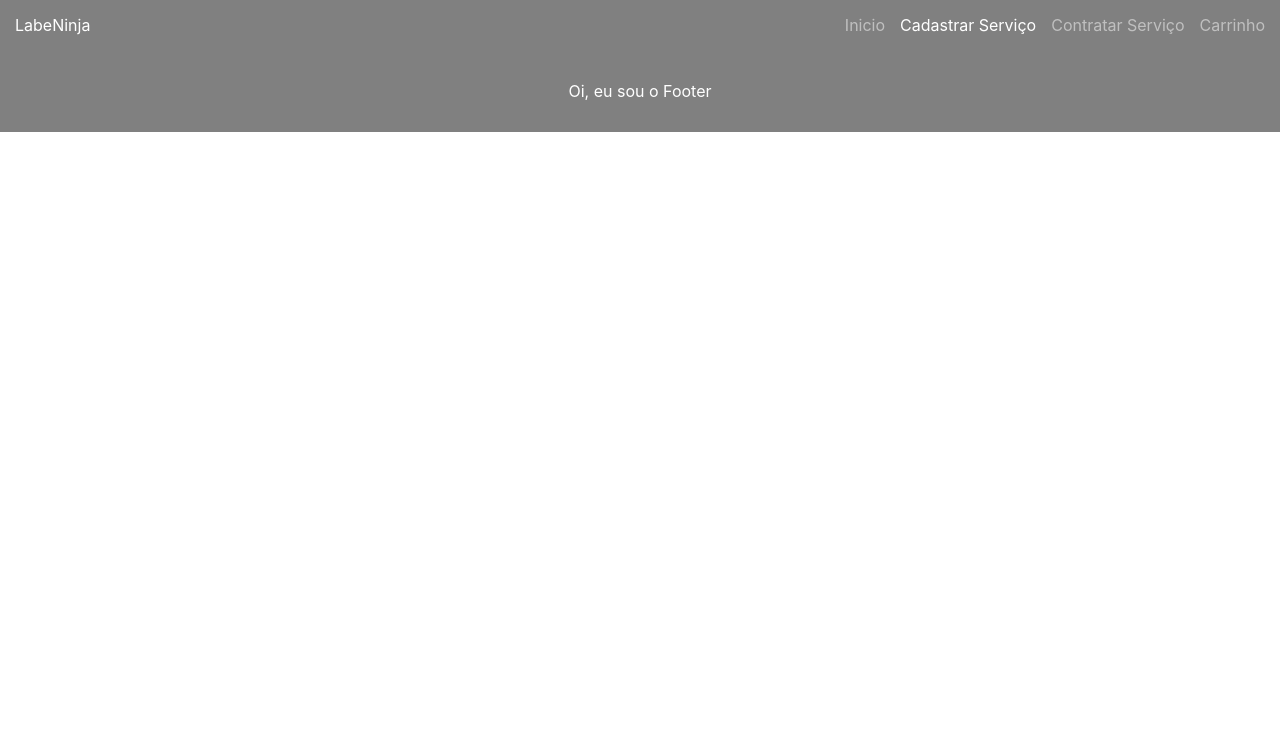
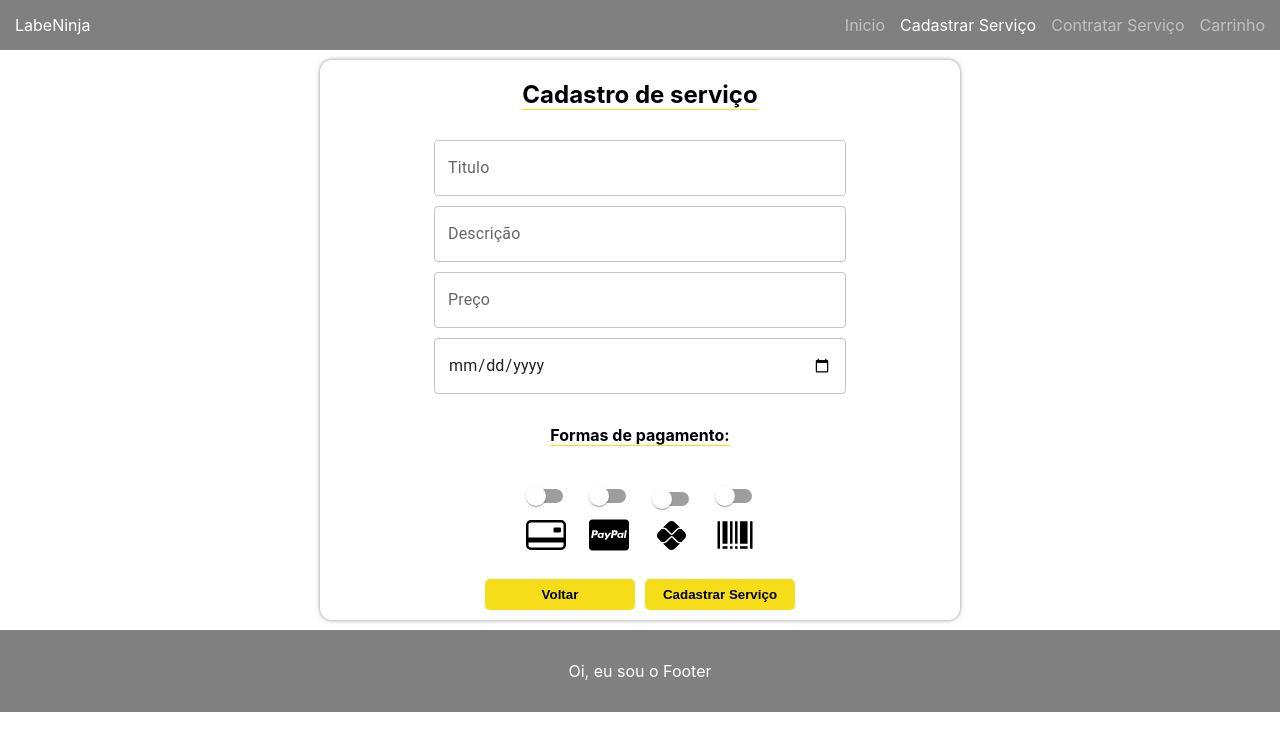
Before and after one commit to future4code/Freire-labe-ninja3, a React (Create React App) app: page / in a window 1280 px wide. Both pictures are taken after a click on the element "Cadastrar Serviço". Shown: the top 750 px of the page. Built offline with nearby package versions, Linux system fonts and the light colour scheme.

Commit message:
Criei-formulario-de-servico

```diff
--- a/package.json
+++ b/package.json
@@ -3,6 +3,10 @@
   "version": "0.1.0",
   "private": true,
   "dependencies": {
+    "@emotion/react": "^11.9.3",
+    "@emotion/styled": "^11.9.3",
+    "@mui/icons-material": "^5.8.4",
+    "@mui/material": "^5.8.6",
     "@testing-library/jest-dom": "^5.16.4",
     "@testing-library/react": "^13.2.0",
     "@testing-library/user-event": "^13.5.0",
--- a/src/pages/PaginaCadastro/PaginaCadastro.jsx
+++ b/src/pages/PaginaCadastro/PaginaCadastro.jsx
@@ -1,14 +1,196 @@
+import { Container } from "./style";
+import Axios from "axios";
 import React from "react";
-import { Container } from "./style";
+import { labeninjasURL } from "../../constants/labeninjasAPI";
+import Swal from "sweetalert2";
+import Switch from "@mui/material/Switch";
+import TextField from "@mui/material/TextField";
+import {FaCcPaypal} from "react-icons/fa"
+import {BsCreditCard2Back} from "react-icons/bs"
+import {AiOutlineBarcode} from "react-icons/ai"
+import PixIcon from '@mui/icons-material/Pix';
 
+
+const headers = {
+  headers: {
+    Authorization: "99e00f76-6043-47b1-a160-8d6452fb1a91",
+  },
+};
 
 
 export default class PaginaCadastro extends React.Component {
-    render() {
+  state = {
+    title: "",
+    description: "",
+    dueDate: "",
+    price: "",
+    menthods: [
+      { name: "Cartão" ,icon:<BsCreditCard2Back size={"40px"}/> },
+      { name: "PayPal",icon:<FaCcPaypal size={"40px"}/>},
+      { name: "Pix" , icon:< PixIcon fontSize={"large"}/>},
+      { name: "Boleto" ,icon:<AiOutlineBarcode size={"40px"}/> },
+    ],
+    paymentMethods: [],
+  };
+
+  onChangetitle = (event) => {
+    this.setState({
+      title: event.target.value,
+    });
+  };
+  onChangedescription = (event) => {
+    this.setState({
+      description: event.target.value,
+    });
+  };
+  onChangedueDate = (event) => {
+    this.setState({
+      dueDate: event.target.value,
+    });
+  };
+  onChangeprice = (event) => {
+    this.setState({
+      price: event.target.value,
+    });
+  };
+  onChangepaymentMethods = (name) => {
+    let selected = this.state.paymentMethods;
+    let find = selected.indexOf(name);
+
+    if (find > -1) {
+      selected.splice(find, 1);
+    } else {
+      selected.push(name);
+    }
+    this.setState({ selected });
+    console.log(selected);
+  };
+
+  createJob = () => {
+    const url = `${labeninjasURL}/jobs`;
+    const body = {
+      title: this.state.title,
+      description: this.state.description,
+      price: Number(this.state.price),
+      paymentMethods: this.state.paymentMethods,
+      dueDate: this.state.dueDate,
+    };
+
+    Axios.post(url, body, headers)
+      .then((res) => {
+        Swal.fire({
+          position: "center",
+          icon: "success",
+          title: `${res.data.message}: ${body.title}`,
+          showConfirmButton: true,
+          timer: 4500,
+          confirmButtonColor: "#f5dd1a",
+        });
+        this.setState({
+          title: "",
+          description: "",
+          dueDate: "",
+          price: "",
+          paymentMethods: [],
+        });
+        // let boxes = document.getElementsByName("metodo");
+        // for (let i = 0; i < boxes.length; i++) {
+        //   boxes[i].checked = false;
+        // }
+      })
+      .catch((err) => {
+        Swal.fire({
+          position: "center",
+          icon: "error",
+          title: "Serviço não foi cadastrado, Preencha todos os campos",
+          showConfirmButton: true,
+          timer: 4500,
+          confirmButtonColor: "red",
+        });
+      });
+  };
+
+  render() {
+
+
+    const checkBoxespaymentMethods = this.state.menthods.map(
+      (paymentMethods) => {
         return (
-            <Container>
+          <li>
+            <label className="pagamentos">
+              <Switch
+                color="primary"
+                type="checkbox"
+                name="metodo"
+                onChange={() =>
+                  this.onChangepaymentMethods(paymentMethods.name)
+                }
+                selected={this.state.paymentMethods.includes(
+                  paymentMethods.name
+                )}
+              ></Switch>
+              <span className="icone">{paymentMethods.icon}</span>
+            </label>
+          </li>
+        );
+      }
+    );
 
-            </Container>
-        )
-    }
+    return (
+      <Container>
+        <h2>Cadastro de serviço</h2>
+        <div>
+          <TextField
+            type="text"
+            name="title"
+            value={this.state.title}
+            onChange={this.onChangetitle}
+            id="outlined-basic"
+            label="Titulo"
+            variant="outlined"
+          />
+
+          <TextField
+            name="description"
+            cols="20"
+            rows="3"
+            value={this.state.description}
+            onChange={this.onChangedescription}
+            id="outlined-basic"
+            label="Descrição"
+            variant="outlined"
+          ></TextField>
+
+          <TextField
+            type="number"
+            name="price"
+            placeholder="R$"
+            min="0"
+            value={this.state.price}
+            onChange={this.onChangeprice}
+            id="outlined-basic"
+            label="Preço"
+            variant="outlined"
+          />
+          <TextField
+            type="date"
+            name="dueDate"
+            value={this.state.dueDate}
+            onChange={this.onChangedueDate}
+            id="outlined-basic"
+            label=""
+            variant="outlined"
+
+          />
+
+          <h4>Formas de pagamento:</h4>
+          <div className="pay">{checkBoxespaymentMethods}</div>
+        </div>
+        <div className="botoes">
+          <button>Voltar</button>
+          <button onClick={this.createJob}>Cadastrar Serviço</button>
+        </div>
+      </Container>
+    );
+  }
 }
--- a/src/pages/PaginaCadastro/style.jsx
+++ b/src/pages/PaginaCadastro/style.jsx
@@ -1,5 +1,76 @@
 import styled from "styled-components";
 
 export const Container = styled.div`
+  display: flex;
+  flex-direction: column;
+  align-items: center;
+  gap: 10px;
+  margin: 10px;
+  border: 1px solid black;
+  width: 50vw;
+  border: none;
+  box-shadow: 0px 0px 4px rgba(0, 0, 0, 0.45);
+  border-radius: 12px;
 
+
+
+  div {
+    display: flex;
+    flex-direction: column;
+    align-items: center;
+    gap: 10px;
+  }
+
+  h2 , h4{
+    border-bottom:1px solid #f5dd1a;
+  }
+
+  .pay {
+    display: flex;
+    flex-direction: row;
+    list-style: none;
+    gap: 5px;
+  }
+  #outlined-basic {
+    width: 30vw;
+    gap: 10px;
+  }
+
+  .botoes {
+    display: flex;
+    flex-direction: row;
+    margin: 10px;
+  }
+
+  .pagamentos {
+    display: flex;
+    flex-direction: column;
+    align-items: center;
+  }
+
+  button {
+    gap: 8px;
+    background-color: #f5dd1a;
+    border: none;
+    width: 150px;
+    border-radius: 5px;
+    padding: 8px 16px;
+    font-weight: bold;
+    &:hover {
+      cursor: pointer;
+    }
+  }
+
+  @media screen and (min-device-width : 320px) and (max-device-width : 480px) {
+        width:90vw;
+
+        #outlined-basic {
+    width: 70vw;
+    gap: 10px;
+  }
+
+
+
+
+}
 `
```
Also changed, not shown: 1 other file (tests, documents, lock files or other folders).
